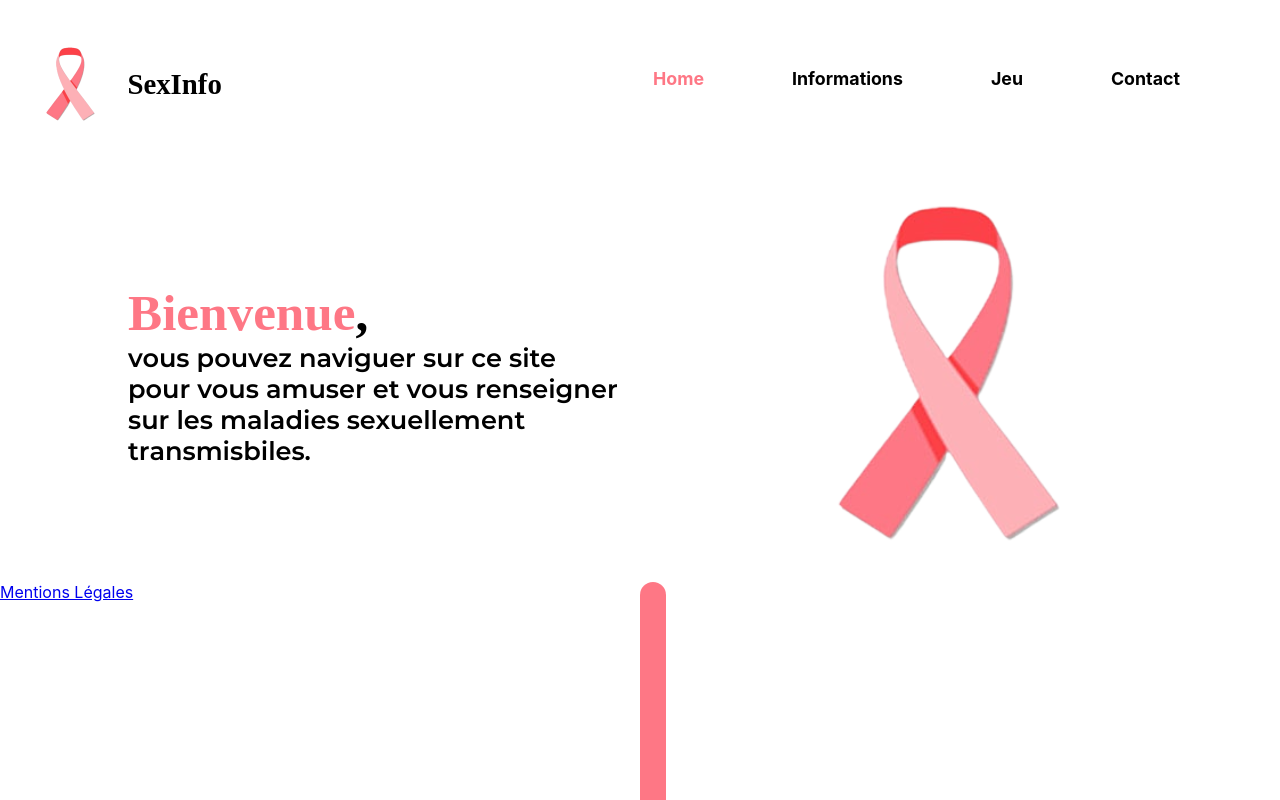
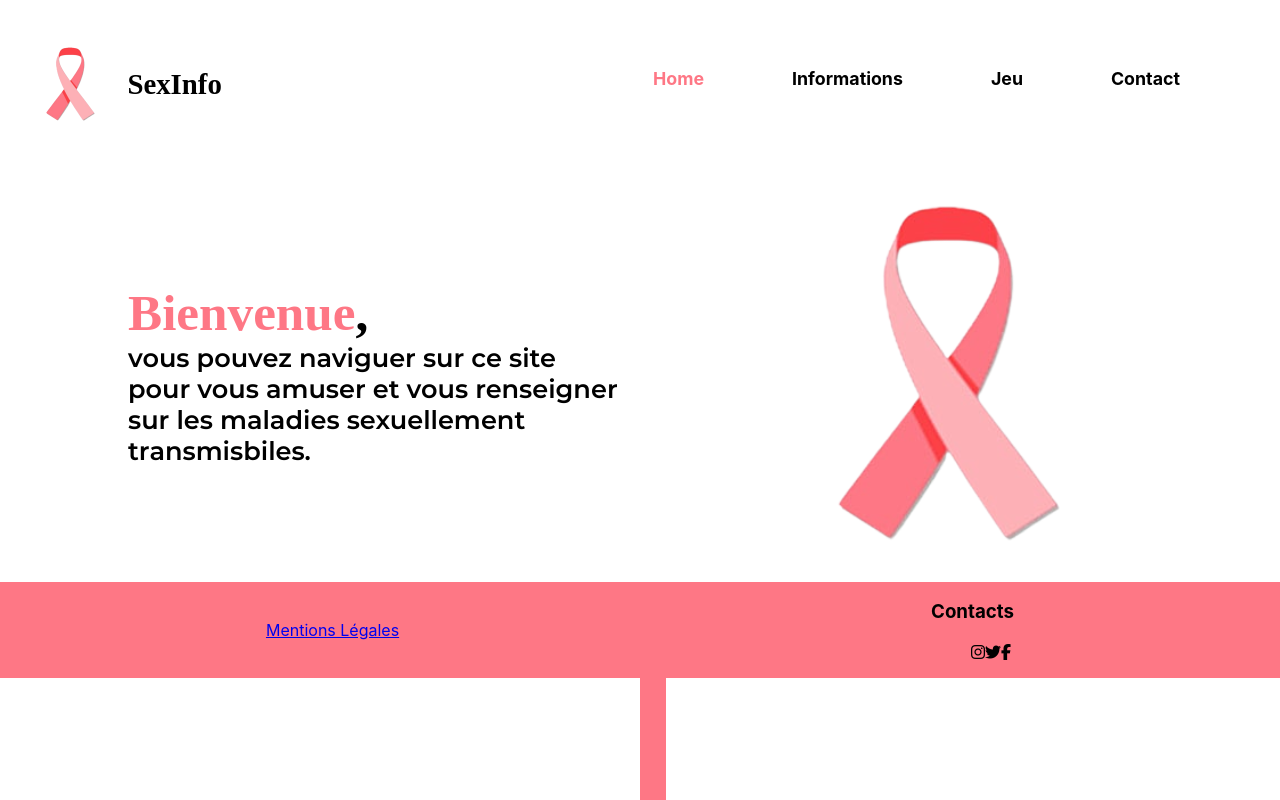
Before and after one commit to Kaituro/sidinfo, a React (Create React App) app: page / in a window 1280 px wide. Shown: the top 800 px of the page. Built offline with nearby package versions, Linux system fonts and the light colour scheme; a web font is replaced by a local one.

Commit message:
footer and mention

```diff
--- a/src/App.jsx
+++ b/src/App.jsx
@@ -18,7 +18,7 @@ function App() {
             element={<Informations></Informations>}
           ></Route>
           <Route path="/Contact" element={<Contact></Contact>}></Route>
-          <Route path="/Mention" element={<Contact></Contact>}></Route>
+          <Route path="/Mention" element={<Mention></Mention>}></Route>
         </Routes>
 
       </div>
--- a/src/components/Footer/Footer.css
+++ b/src/components/Footer/Footer.css
@@ -0,0 +1,34 @@
+@import '../../App.css';
+
+footer {
+    position: relative;
+    bottom: 0;
+    display: flex;
+    flex-direction: row;
+    width: 100%;
+    background-color: var(--main-color);
+}
+
+.footmention{
+    width:fit-content ;
+    height: auto;
+    margin: auto;
+    align-self: flex-start;
+}
+
+.reseaux {
+    align-self: flex-end;
+    width: fit-content;
+    margin: auto;
+    height: auto;
+}
+
+.reseaux li{
+    padding-left: 0;
+}
+
+.reseaux ul{
+    display: flex;
+    flex-direction: row;
+    list-style: none;
+}
--- a/src/components/Footer/Footer.jsx
+++ b/src/components/Footer/Footer.jsx
@@ -4,22 +4,17 @@ import { Link, useMatch, useResolvedPath } from "react-router-dom";
 const Footer_page = () => {
   return (
     <footer>
-      <Link to="/Mention">Mentions Légales</Link>
+      <Link className="footmention" to="/Mention">Mentions Légales</Link>
+     <div className="reseaux">
+      <h3>Contacts</h3>
+      <ul>
+        <li><i class="fa-brands fa-instagram"></i></li>
+        <li><i class="fa-brands fa-twitter"></i></li>
+        <li><i class="fa-brands fa-facebook-f"></i></li>
+        </ul></div>
+
     </footer>
   );
 };
 
-// function CustomLink({ to, children, ...props }) {
-//   const resolvedPath = useResolvedPath(to);
-//   const isActive = useMatch({ path: resolvedPath.pathname, end: true });
-
-//   return (
-//     <li className={isActive ? "active" : ""}>
-//       <Link to={to} {...props}>
-//         {children}
-//       </Link>
-//     </li>
-//   );
-// }
-
 export default Footer_page;
```
